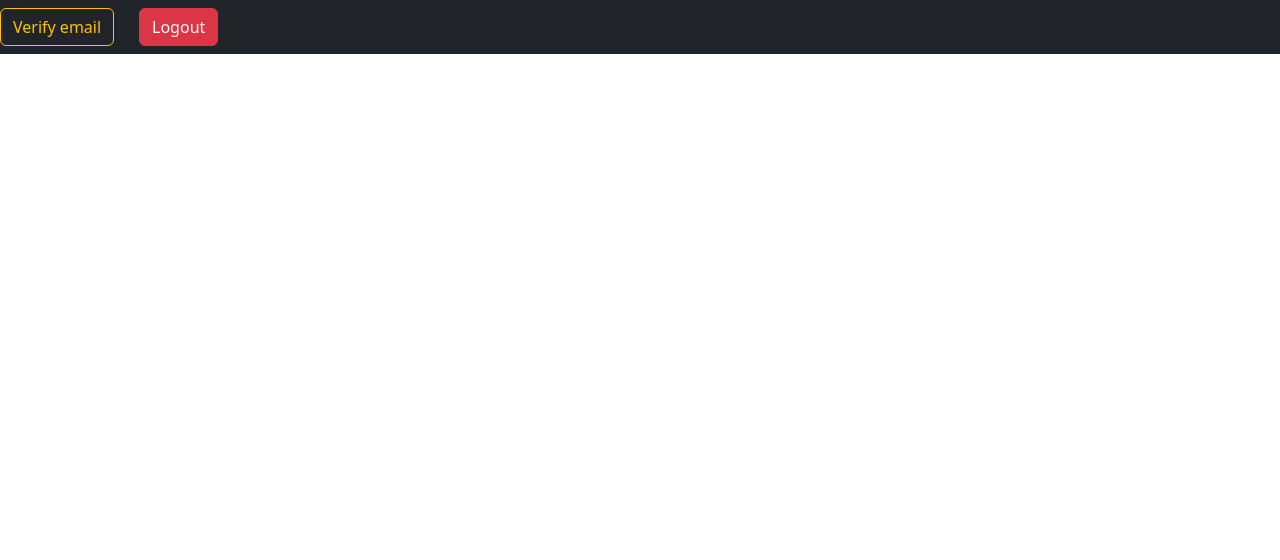
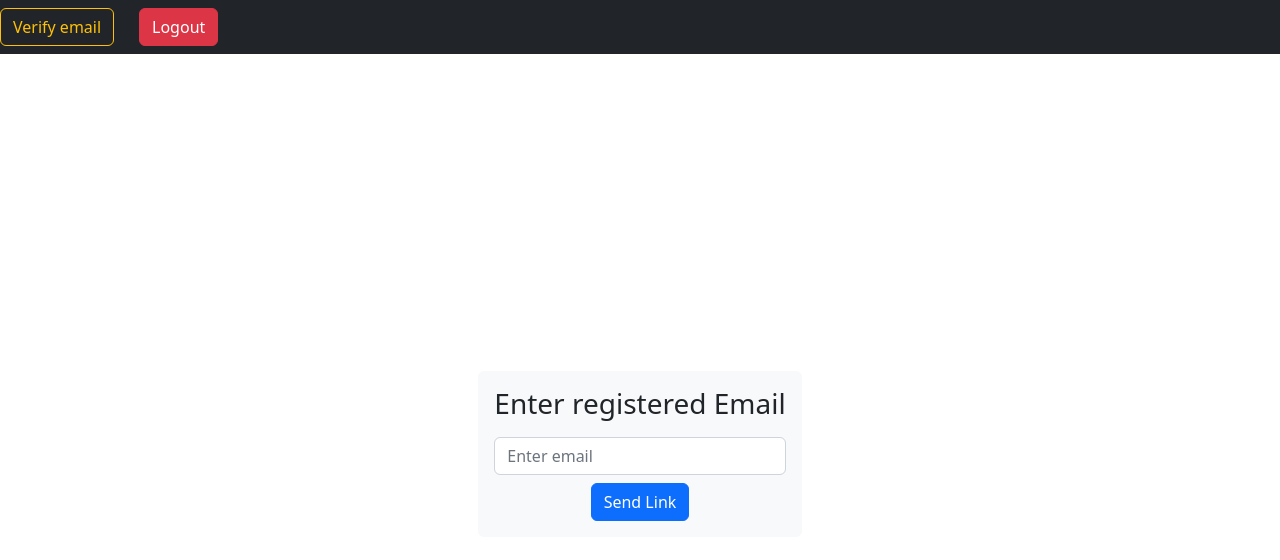
Before and after one commit to AthulPM97/Expense-tracker-app, a React (Create React App) app: page /forgot-password in a window 1280 px wide. Shown: the top 560 px of the page. Built offline with nearby package versions, Linux system fonts and the light colour scheme; sample sign-in values are in the browser's storage.

Commit message:
Implemented forgot password feature

```diff
--- a/src/App.js
+++ b/src/App.js
@@ -5,6 +5,7 @@ import CompleteProfile from "./Pages/CompleteProfile";
 import { useContext } from "react";
 import ProfileDetails from "./Pages/ProfileDetails";
 import Header from "./components/Header/Header";
+import ForgotPw from "./Pages/ForgotPw";
 
 function App() {
   const authCtx = useContext(AuthContext);
@@ -16,6 +17,9 @@ function App() {
             <Route path="/" exact>
               {!authCtx.isLoggedIn && <Redirect to="/login" />}
               {authCtx.isLoggedIn && <Redirect to="/complete-profile"/>}
+            </Route>
+            <Route path="/forgot-password" exact>
+              <ForgotPw />
             </Route>
           {!authCtx.isLoggedIn && (
             <Route path="/login">
--- /dev/null
+++ b/src/Pages/ForgotPw.js
@@ -0,0 +1,7 @@
+import ForgotPassword from "../components/Authentication/ForgotPassword";
+
+const ForgotPw = () => {
+    return <ForgotPassword />
+}
+
+export default ForgotPw;
--- /dev/null
+++ b/src/components/Authentication/ForgotPassword.js
@@ -0,0 +1,77 @@
+import { useRef, useState } from "react";
+import { Button, Col, Container, Form, Row } from "react-bootstrap";
+import { useHistory } from "react-router-dom";
+
+const ForgotPassword = () => {
+    const history = useHistory();
+  const emailRef = useRef();
+  const [isLoading, setIsLoading] = useState(false);
+
+  const submitHandler = (event) => {
+    event.preventDefault();
+    const enteredEmail = emailRef.current.value;
+    setIsLoading(true);
+
+    const resetEmail = async () => {
+      try {
+        const response = await fetch(
+          "https://identitytoolkit.googleapis.com/v1/accounts:sendOobCode?key=AIzaSyATUydlpf9f4eZ4Y0yMpb2SqFFUwup6HoA",
+          {
+            method: "POST",
+            body: JSON.stringify({
+              requestType: "PASSWORD_RESET",
+              email: enteredEmail,
+            }),
+          }
+        );
+        if (response.ok) {
+            console.log("Reset mail sent");
+          setIsLoading(false);
+          const data = await response.json();
+          console.log(data);
+          history.push('/login');
+        }
+      } catch (err) {
+        alert(err.message);
+      }
+    };
+    resetEmail();
+  };
+
+  return (
+    <Container
+      className="d-flex align-items-center justify-content-center"
+      style={{ height: "100vh" }}
+    >
+      {isLoading && <h3>Loading...</h3>}
+      {!isLoading && (
+        <Row>
+          <Col xs={12}>
+            <div className="p-3 bg-light rounded">
+              <div className="text-center mb-3">
+                <h3>Enter registered Email</h3>
+              </div>
+              <Form onSubmit={submitHandler}>
+                <Form.Group controlId="email" className="mb-2">
+                  <Form.Control
+                    type="email"
+                    placeholder="Enter email"
+                    ref={emailRef}
+                  />
+                </Form.Group>
+
+                <div className="text-center">
+                  <Button variant="primary" type="submit">
+                    Send Link
+                  </Button>
+                </div>
+              </Form>
+            </div>
+          </Col>
+        </Row>
+      )}
+    </Container>
+  );
+};
+
+export default ForgotPassword;
--- a/src/components/Authentication/SignIn.js
+++ b/src/components/Authentication/SignIn.js
@@ -1,8 +1,11 @@
 import { useContext, useRef } from "react";
 import { Col, Container, Row, Form, Button, NavLink } from "react-bootstrap";
+import { useHistory } from "react-router-dom";
 import AuthContext from "../../store/auth-context";
 
 const SignIn = (props) => {
+
+  const history = useHistory();
 
   const authCtx = useContext(AuthContext);
 
@@ -49,6 +52,10 @@ const SignIn = (props) => {
     signIn();
   }
 
+  const forgotPasswordHandler = () => {
+    history.push('/forgot-password');
+  }
+
   const modeChangeHandler = () => {
     props.changeMode();
   };
@@ -81,6 +88,9 @@ const SignIn = (props) => {
                 />
               </Form.Group>
 
+              <div className="text-center mb-2">
+                <NavLink onClick={forgotPasswordHandler}>Forgot password?</NavLink>
+              </div>
               <div className="text-center">
                 <Button variant="primary" type="submit">
                   Login
```
